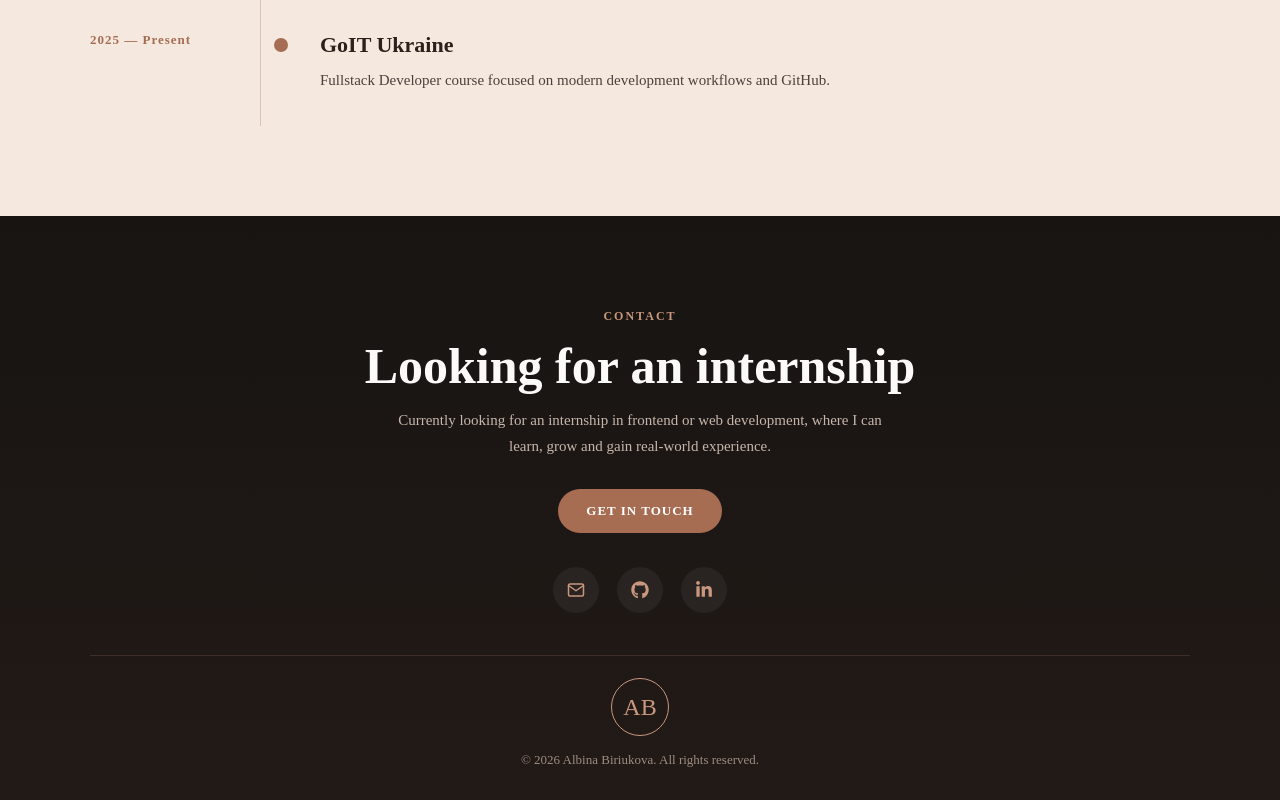
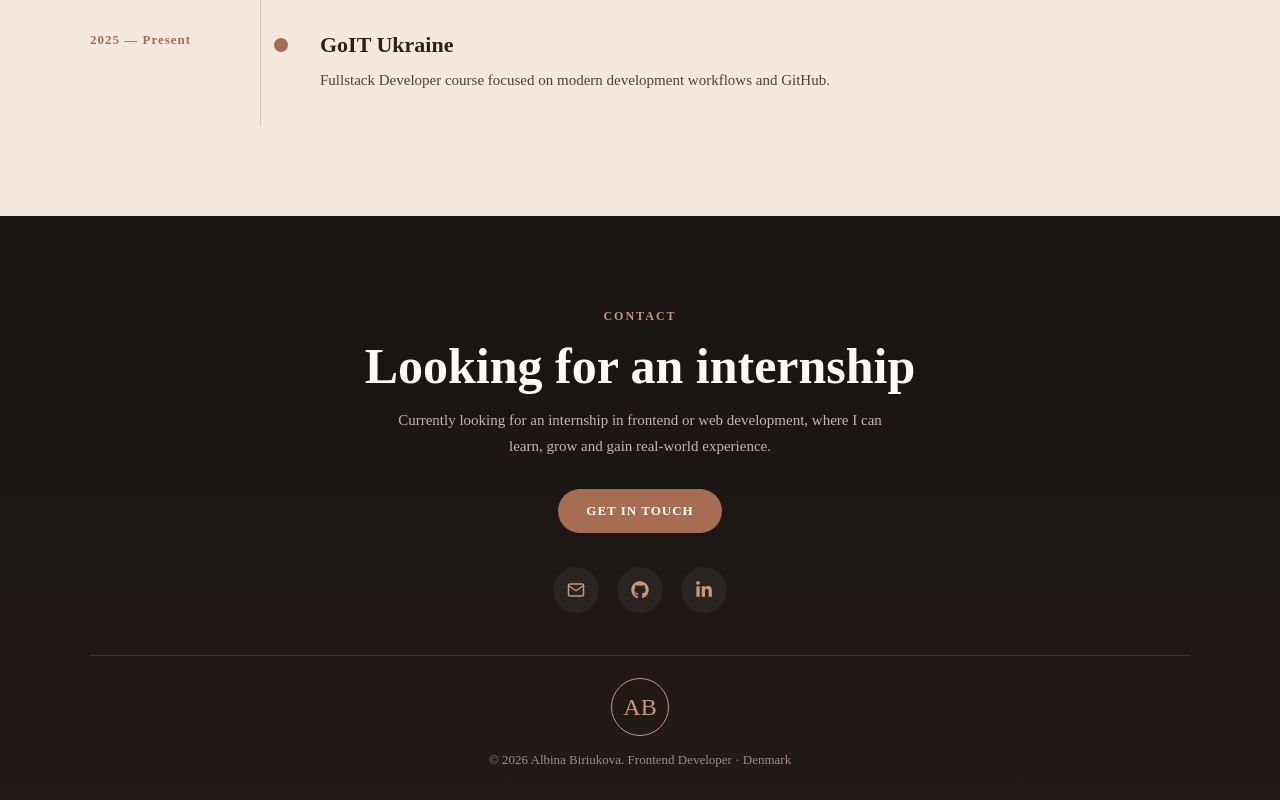
Before and after one commit to Albina1302new/portfolio, a React app: page / in a window 1280 px wide. Shown: the part 3025-3825 px from the top of the page. Built offline with nearby package versions, Linux system fonts and the light colour scheme; the HTML template or start-up script is replaced by a standard one.

Commit message:
footer update

```diff
--- a/src/components/Contact/Contact.jsx
+++ b/src/components/Contact/Contact.jsx
@@ -43,7 +43,7 @@ function Contact() {
 
         <div className={styles.bottom}>
           <div className={styles.logo}>AB</div>
-          <p>© 2026 Albina Biriukova. All rights reserved.</p>
+          <p>© 2026 Albina Biriukova. Frontend Developer · Denmark</p>
         </div>
       </div>
     </footer>
```
